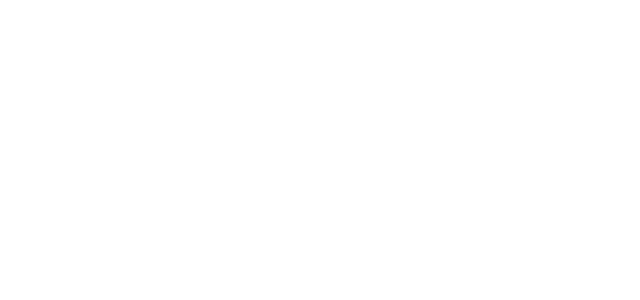
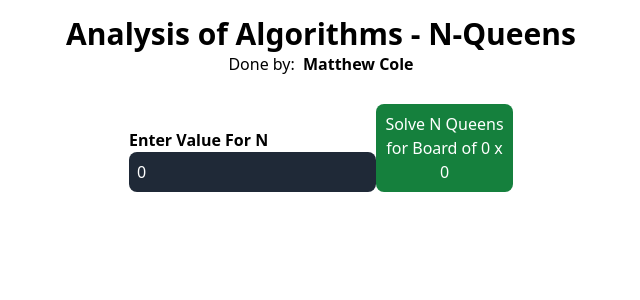
Before and after one commit to EM-CodeReever/AOA-Module-3-and-4, a SvelteKit app: page /n-queen in a window 1280 px wide. Shown: the top 300 px of the page, without its empty margins (319-959 px from the left). Built offline with nearby package versions, Linux system fonts and the light colour scheme.

Commit message:
Yes boyyy

```diff
--- a/src/routes/n-queen/+page.svelte
+++ b/src/routes/n-queen/+page.svelte
@@ -1,5 +1,69 @@
 <script lang="ts">
-    import type { PageData } from './$types';
 
-    export let data: PageData;
+    import { solveNQueens } from "./N-Queen";
+
+
+    let nChoice = 0;
+
+
+    let posibleBoardLayout: string[][][] = []
+
+
+    function solveNQueensHandler(n: number){
+        let solutions = solveNQueens(n);
+        // console.log(solutions);
+
+        solutions.forEach((solution)=>{
+            let board: string[][] = []
+
+            solution.forEach((row)=>{
+                board.push(row.split(''))
+            })
+
+
+
+            posibleBoardLayout.push(board)
+            posibleBoardLayout = [...posibleBoardLayout]
+
+        })
+
+    }
+
 </script>
+
+
+<section class="w-full h-screen">
+    <div class="p-4 flex justify-center items-center flex-col">
+        <h1 class="text-3xl font-semibold">Analysis of Algorithms - N-Queens</h1>
+        <p>Done by: <strong class="pl-1">Matthew Cole</strong></p>
+    </div>
+    <section class="w-full p-3 flex justify-center items-center flex-col space-y-4">
+        {#each posibleBoardLayout as board }
+            <div class="grid grid-cols-{nChoice} gap-1 w-fit relative">
+                {#each board as row, i}
+                    {#each row as cell, j}
+                        <div class="w-10 h-10 bg-indigo-400 rounded-lg flex justify-center items-center font-bold text-2xl">
+                            {cell === "." ? "" : cell}
+                        </div>
+                    {/each}
+                {/each}
+                <!-- <div class="rounded h-0.5 bg-gray-800 w-full absolute top-1/3 -translate-y-0.5"></div>
+                <div class="rounded h-0.5 bg-gray-800 w-full absolute top-2/3"></div>
+
+                <div class="rounded w-0.5 bg-gray-800 h-full absolute left-1/3 -translate-x-0.5"></div>
+                <div class="rounded w-0.5 bg-gray-800 h-full absolute left-2/3 "></div> -->
+            </div>
+        {/each}
+
+        <div class="flex w-full max-w-sm items-end justify-between">
+            <div>
+                <h2 class="text font-semibold">Enter Value For N</h2>
+                <input bind:value={nChoice} type="number" class="bg-gray-800 text-white p-2 rounded-lg h-fit" >
+
+            </div>
+
+
+            <button class="bg-green-700 hover:bg-green-500 text-white h-fit p-2 rounded-lg" on:click={()=>{solveNQueensHandler(nChoice)}}>Solve N Queens <br> for Board of {nChoice} x {nChoice} </button>
+        </div>
+    </section>
+</section>
```
